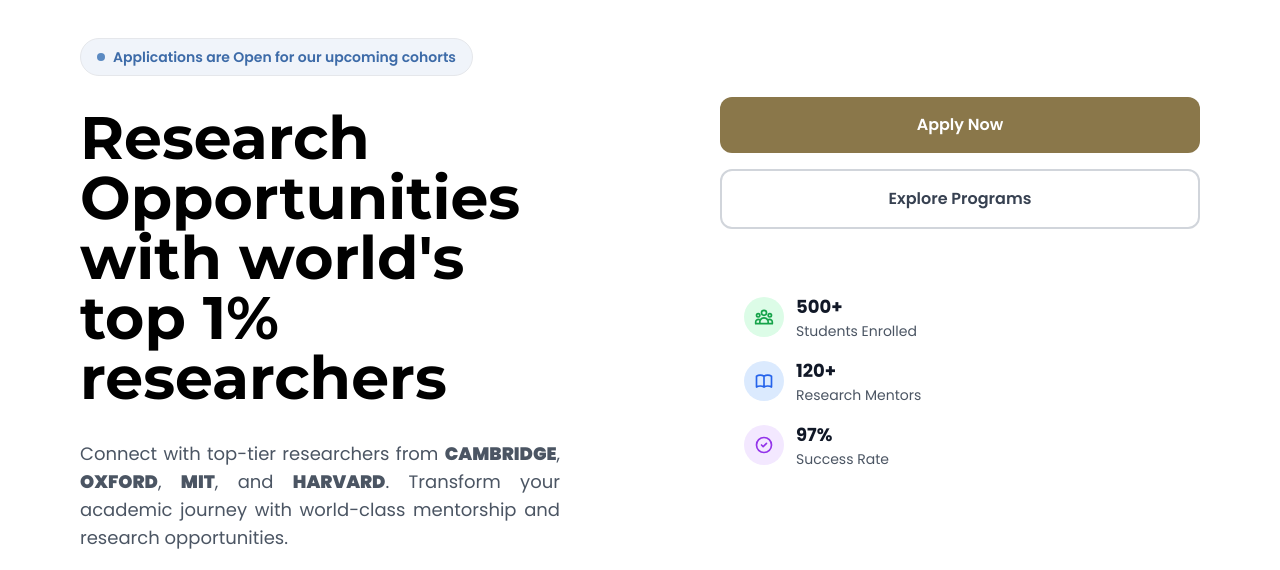
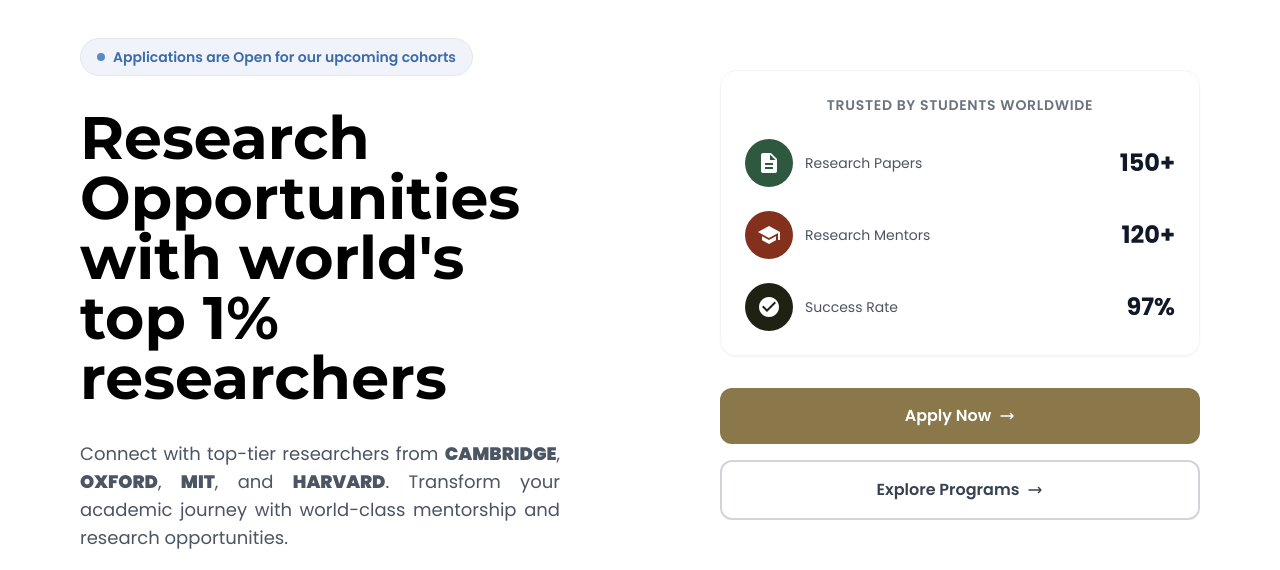
Before and after one commit to eddie-kay0462/Newton-Imperial-Education-, a React (Vite) app: page / in a window 1280 px wide. Shown: the part 139-709 px from the top of the page. Built offline with nearby package versions, Linux system fonts and the light colour scheme.

Commit message:
Implemented much cleaner cards and added some stats

```diff
--- a/index.html
+++ b/index.html
@@ -12,6 +12,7 @@
     <link rel="preconnect" href="https://fonts.googleapis.com">
     <link rel="preconnect" href="https://fonts.gstatic.com" crossorigin>
     <link href="https://fonts.googleapis.com/css2?family=Inter:wght@300;400;500;600;700;800&display=swap" rel="stylesheet">
+    <link rel="stylesheet" href="https://fonts.googleapis.com/icon?family=Material+Icons" />
     <title>Newton Imperial Education</title>
   </head>
   <body>
--- a/src/components/Landing/HeroSection.jsx
+++ b/src/components/Landing/HeroSection.jsx
@@ -30,68 +30,78 @@
               </div>
             </div>
 
-            {/* Right Side - CTA and Stats */}
-            <aside className="space-y-10">
-              {/* CTA Buttons */}
+            {/* Right Side - Stats and CTA */}
+            <aside className="space-y-8">
+              {/* Trust Indicators - Now on top */}
+              <div className="bg-white/90 backdrop-blur-sm rounded-2xl p-6 shadow-sm border border-gray-100">
+                <div className="text-center mb-6">
+                  <h3 className="text-sm font-semibold text-gray-500 uppercase tracking-wider mb-2">
+                    Trusted by Students Worldwide
+                  </h3>
+                </div>
+
+                <div className="grid grid-cols-1 gap-6">
+                                     <div className="flex items-center justify-between">
+                     <div className="flex items-center gap-3">
+                       <div className="w-12 h-12 rounded-full flex items-center justify-center" style={{ backgroundColor: '#2F5840' }}>
+                         <span className="material-icons text-white text-2xl">description</span>
+                       </div>
+                       <div className="text-sm text-gray-600">Research Papers</div>
+                     </div>
+                     <div className="text-2xl font-bold text-gray-900">150+</div>
+                   </div>
+
+                                     <div className="flex items-center justify-between">
+                     <div className="flex items-center gap-3">
+                       <div className="w-12 h-12 rounded-full flex items-center justify-center" style={{ backgroundColor: '#83301C' }}>
+                         <span className="material-icons text-white text-2xl">school</span>
+                       </div>
+                       <div className="text-sm text-gray-600">Research Mentors</div>
+                     </div>
+                     <div className="text-2xl font-bold text-gray-900">120+</div>
+                   </div>
+
+                                     <div className="flex items-center justify-between">
+                     <div className="flex items-center gap-3">
+                       <div className="w-12 h-12 rounded-full flex items-center justify-center" style={{ backgroundColor: '#1F2212' }}>
+                         <span className="material-icons text-white text-2xl">check_circle</span>
+                       </div>
+                       <div className="text-sm text-gray-600">Success Rate</div>
+                     </div>
+                     <div className="text-2xl font-bold text-gray-900">97%</div>
+                   </div>
+                </div>
+              </div>
+
+              {/* CTA Buttons - Now below stats */}
               <div className="space-y-4">
                 <a
                   href="https://airtable.com/app1ohbxkdWuesC5E/shrntae0DXYXkCcDY"
                   target="_blank"
                   rel="noopener noreferrer"
-                  className="w-full text-white font-semibold py-4 px-8 rounded-xl transition-all duration-300 transform hover:scale-105 hover:shadow-xl text-base text-center block"
+                  className="w-full text-white font-semibold py-4 px-8 rounded-xl transition-all duration-300 transform hover:scale-105 hover:shadow-xl text-base text-center block group"
                   style={{ backgroundColor: '#8A774A' }}
                   onMouseEnter={(e) => e.target.style.backgroundColor = '#766542'}
                   onMouseLeave={(e) => e.target.style.backgroundColor = '#8A774A'}
                 >
-                  Apply Now
+                  <span className="flex items-center justify-center gap-2">
+                    Apply Now
+                    <svg className="w-4 h-4 group-hover:translate-x-1 transition-transform duration-300" fill="none" stroke="currentColor" viewBox="0 0 24 24">
+                      <path strokeLinecap="round" strokeLinejoin="round" strokeWidth={2} d="M17 8l4 4m0 0l-4 4m4-4H3" />
+                    </svg>
+                  </span>
                 </a>
                 <a
                   href="/#programs"
-                  className="w-full border-2 border-gray-300 hover:border-primary-600 text-gray-700 hover:text-primary-600 font-semibold py-4 px-8 rounded-xl transition-all duration-300 text-base text-center block hover:bg-primary-50"
+                  className="w-full border-2 border-gray-300 hover:border-primary-600 text-gray-700 hover:text-primary-600 font-semibold py-4 px-8 rounded-xl transition-all duration-300 text-base text-center block hover:bg-primary-50 group"
                 >
-                  Explore Programs
+                  <span className="flex items-center justify-center gap-2">
+                    Explore Programs
+                    <svg className="w-4 h-4 group-hover:translate-x-1 transition-transform duration-300" fill="none" stroke="currentColor" viewBox="0 0 24 24">
+                      <path strokeLinecap="round" strokeLinejoin="round" strokeWidth={2} d="M17 8l4 4m0 0l-4 4m4-4H3" />
+                    </svg>
+                  </span>
                 </a>
-              </div>
-
-              {/* Trust Indicators */}
-              <div className="bg-white/80 backdrop-blur-md rounded-2xl p-6 space-y-4">
-                <div className="grid grid-cols-1 gap-4">
-                  <div className="flex items-center gap-3">
-                    <div className="w-10 h-10 bg-green-100 rounded-full flex items-center justify-center">
-                      <svg className="w-5 h-5 text-green-600" fill="none" stroke="currentColor" viewBox="0 0 24 24">
-                        <path strokeLinecap="round" strokeLinejoin="round" strokeWidth={2} d="M17 20h5v-2a3 3 0 00-5.356-1.857M17 20H7m10 0v-2c0-.656-.126-1.283-.356-1.857M7 20H2v-2a3 3 0 015.356-1.857M7 20v-2c0-.656.126-1.283.356-1.857m0 0a5.002 5.002 0 019.288 0M15 7a3 3 0 11-6 0 3 3 0 016 0zm6 3a2 2 0 11-4 0 2 2 0 014 0zM7 10a2 2 0 11-4 0 2 2 0 014 0z" />
-                      </svg>
-                    </div>
-                    <div>
-                      <div className="text-lg font-bold text-gray-900">500+</div>
-                      <div className="text-sm text-gray-600">Students Enrolled</div>
-                    </div>
-                  </div>
-
-                  <div className="flex items-center gap-3">
-                    <div className="w-10 h-10 bg-blue-100 rounded-full flex items-center justify-center">
-                      <svg className="w-5 h-5 text-blue-600" fill="none" stroke="currentColor" viewBox="0 0 24 24">
-                        <path strokeLinecap="round" strokeLinejoin="round" strokeWidth={2} d="M12 6.253v13m0-13C10.832 5.477 9.246 5 7.5 5S4.168 5.477 3 6.253v13C4.168 18.477 5.754 18 7.5 18s3.332.477 4.5 1.253m0-13C13.168 5.477 14.754 5 16.5 5c1.746 0 3.332.477 4.5 1.253v13C19.832 18.477 18.246 18 16.5 18c-1.746 0-3.332.477-4.5 1.253" />
-                      </svg>
-                    </div>
-                    <div>
-                      <div className="text-lg font-bold text-gray-900">120+</div>
-                      <div className="text-sm text-gray-600">Research Mentors</div>
-                    </div>
-                  </div>
-
-                  <div className="flex items-center gap-3">
-                    <div className="w-10 h-10 bg-purple-100 rounded-full flex items-center justify-center">
-                      <svg className="w-5 h-5 text-purple-600" fill="none" stroke="currentColor" viewBox="0 0 24 24">
-                        <path strokeLinecap="round" strokeLinejoin="round" strokeWidth={2} d="M9 12l2 2 4-4m6 2a9 9 0 11-18 0 9 9 0 0118 0z" />
-                      </svg>
-                    </div>
-                    <div>
-                      <div className="text-lg font-bold text-gray-900">97%</div>
-                      <div className="text-sm text-gray-600">Success Rate</div>
-                    </div>
-                  </div>
-                </div>
               </div>
             </aside>
           </div>
```
Also changed, not shown: src/components/Header.jsx (+33 -24 lines).
